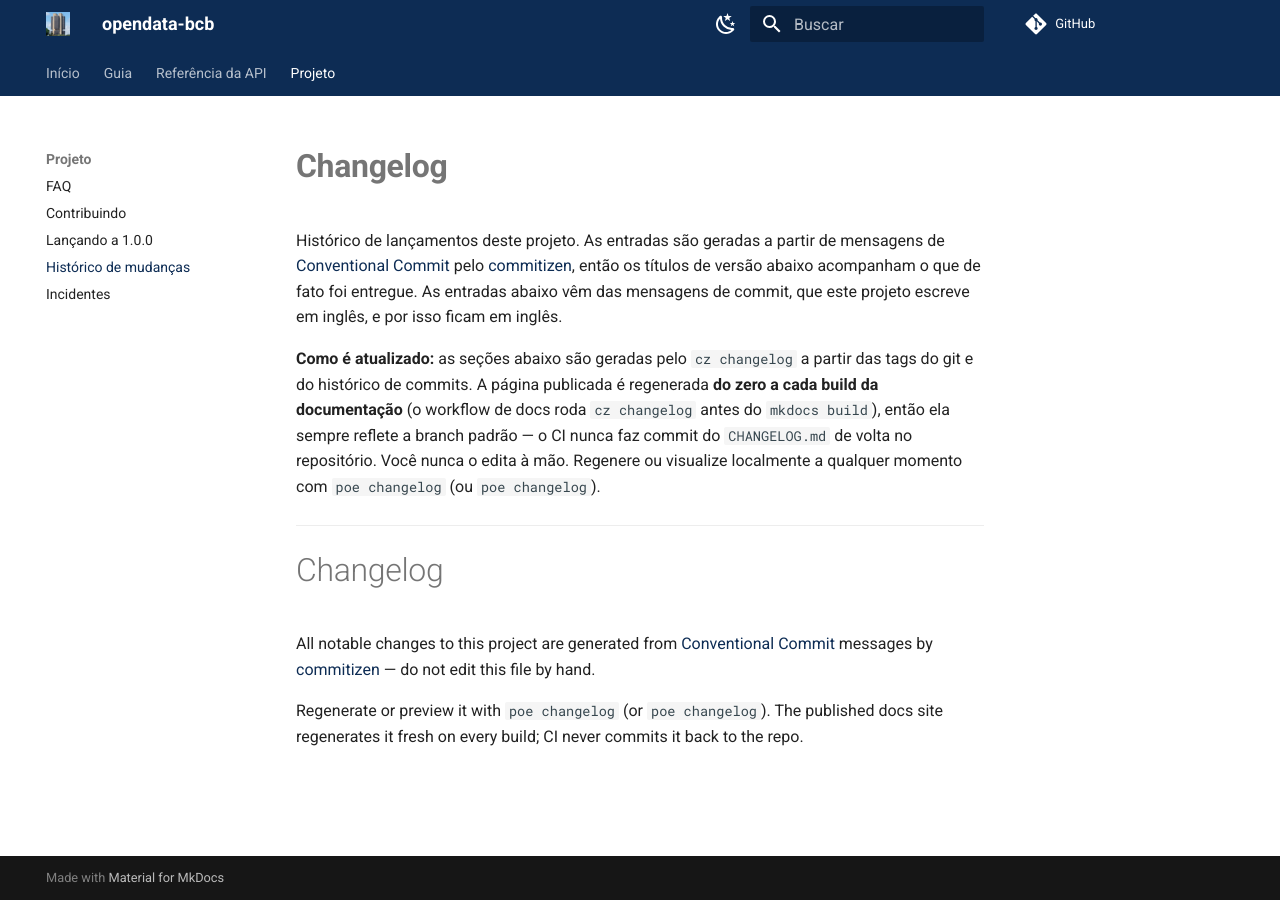
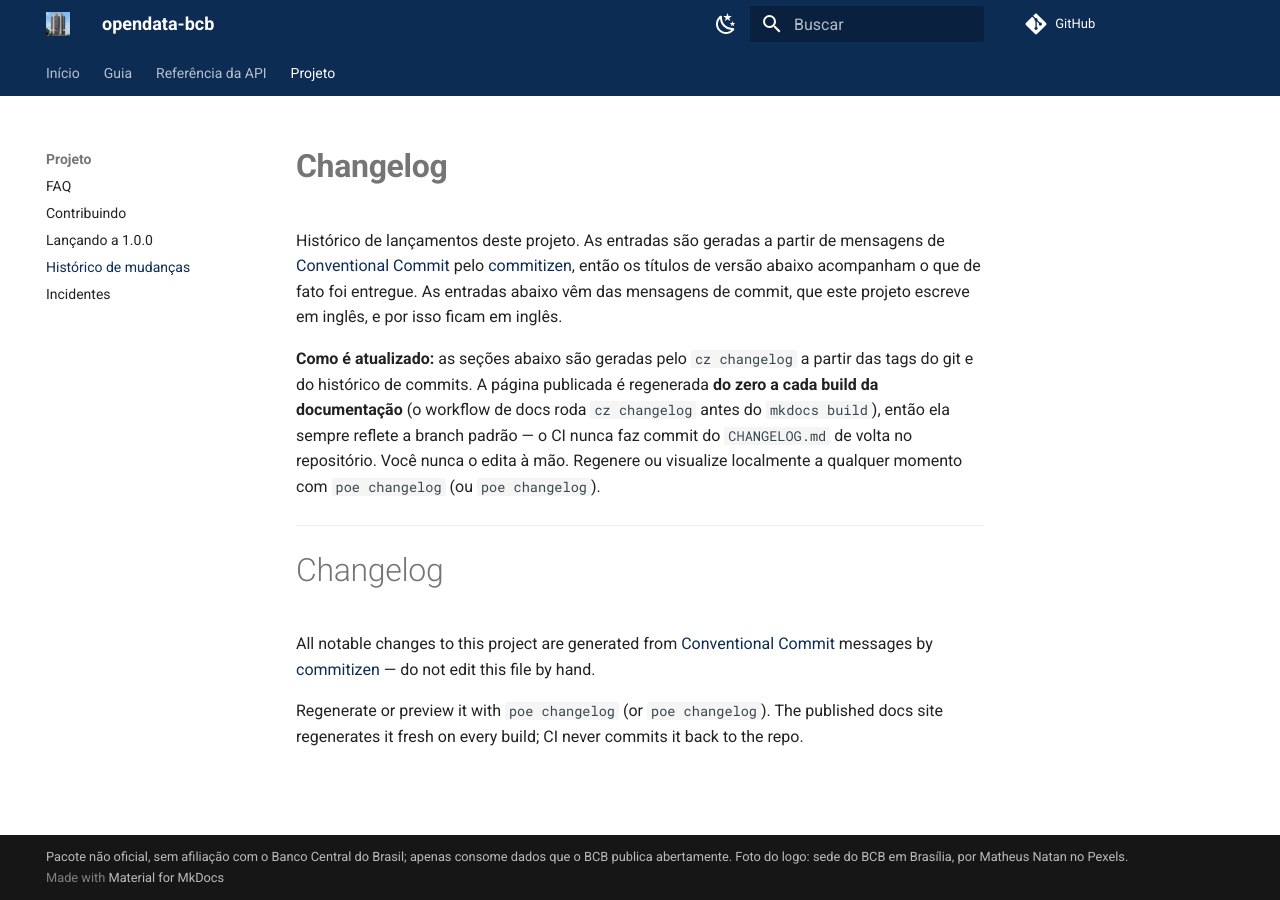
Before and after one commit to guilhermegor/opendata-bcb, an MkDocs documentation site: the page built from docs/changelog.md, in a window 1280 px wide. Built offline with MkDocs 1.6.1 and Material for MkDocs 9.7.7, drawn with Linux system fonts in a browser that asks for light colours; comment, search, counter and statistics services are not loaded; the version menu is left out.

Commit message:
docs: move the disclaimer and logo credit to the footers (#17)
The Overview now only describes the package. The unofficial
disclaimer and the Pexels photo credit sit in the README footer
<sub> and in mkdocs.yml copyright:, which Material renders in
every page footer.

Closes #16

```diff
--- a/mkdocs.yml
+++ b/mkdocs.yml
@@ -1,6 +1,10 @@
 site_name: opendata-bcb
 site_description: "Pacote Python para coletar dados do Banco Central do Brasil (SGS, Olinda/PTAX, Focus, boletins de cotações, cadastro de bancos), com cache e proveniência."
 repo_url: https://github.com/guilhermegor/opendata-bcb
+copyright: >-
+  Pacote não oficial, sem afiliação com o Banco Central do Brasil; apenas consome dados que o
+  BCB publica abertamente. Foto do logo: sede do BCB em Brasília, por
+  <a href="https://www.pexels.com/@matheusnatan/">Matheus Natan</a> no Pexels.
 nav:
   - Início: index.md
   - Guia:
```
Also changed, not shown: README.md (+1 -3 lines), docs/index.md (+0 -2 lines).
